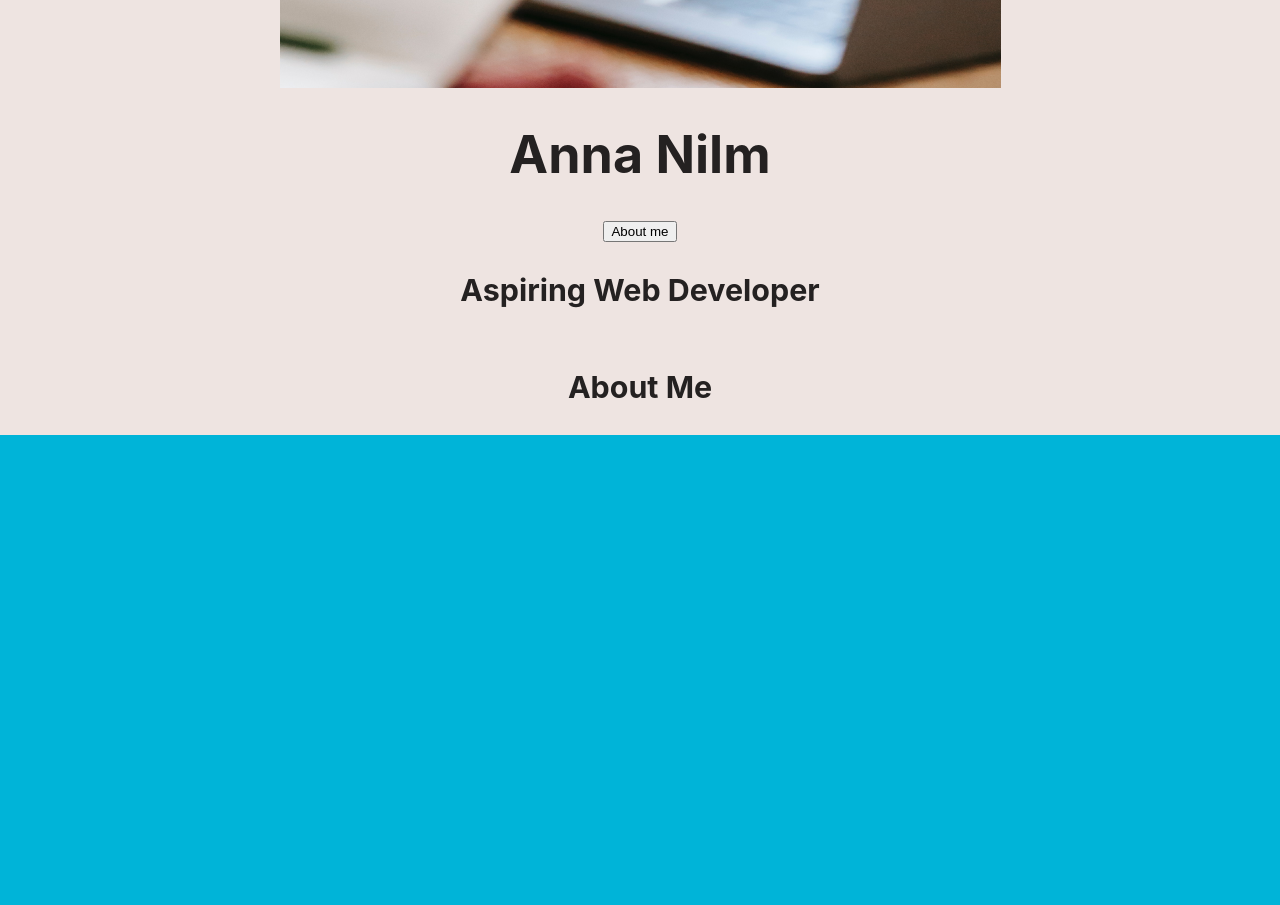
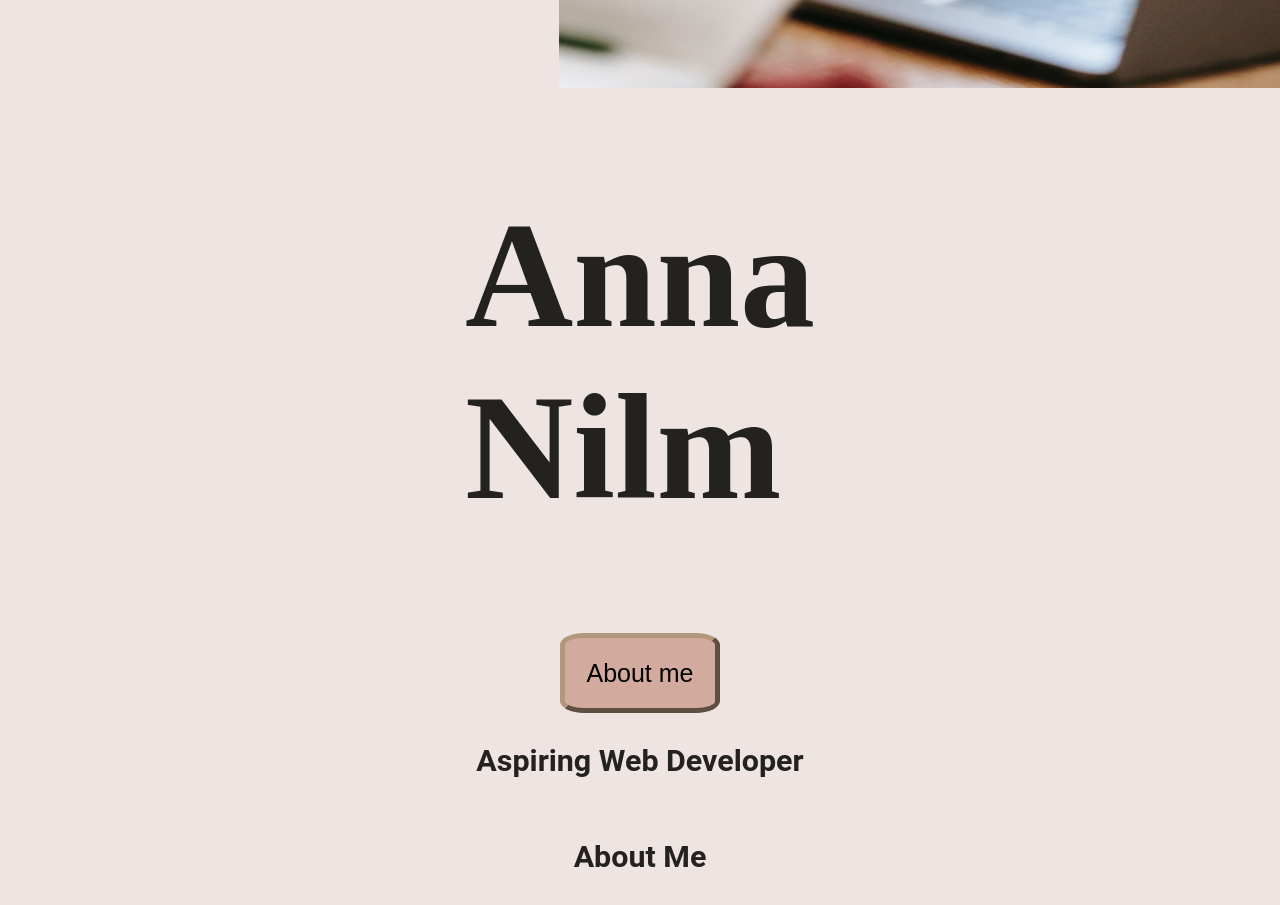
Before and after one commit to Lindris/portfolio-teama, a React (Create React App) app in the folder portfolio-teama/: page / in a window 1280 px wide. Shown: the part 1000-1905 px from the top of the page. Before the commit the page ends 1435 px from the top, so only its background shows below. Built offline with nearby package versions, Linux system fonts and the light colour scheme.

Commit message:
button hover and image right top

```diff
--- a/portfolio-teama/src/App.css
+++ b/portfolio-teama/src/App.css
@@ -1,16 +1,42 @@
-.App {
+/* .App {
   text-align: center;
 }
 
 .App-logo {
   height: 40vmin;
   pointer-events: none;
+} */
+
+/* @fontface {
+  font-family:Roboto;
+  src: url("https://fonts.googleapis.com/css2?family=Roboto:wght@300&display=swap")
+} */
+
+/* @fontface {
+  font-family: Unbounded;
+  src: url("https://fonts.googleapis.com/css2?family=Roboto:wght@300&family=Unbounded&display=swap")
+} */
+
+
+/* @fontface {
+  font-family: Unbounded;
+  src: url("https://fonts.googleapis.com/css2?family=League+Spartan:wght@500&family=Roboto:wght@300&family=Unbounded&display=swap")
+} */
+
+
+@fontface {
+  font-family: Mali;
+  src: url("https://fonts.googleapis.com/css2?family=League+Spartan:@300&family=Unboundedwght@500&family=Mali:wght@500;600&family=Roboto:wght&display=swap")
 }
 
 @media (prefers-reduced-motion: no-preference) {
   .App-logo {
     animation: App-logo-spin infinite 20s linear;
   }
+}
+
+body {
+  font-family: 'Roboto', sans-serif;
 }
 
 .App-header {
@@ -37,8 +63,38 @@
   }
 }
 
+h1 {
+  font-family: 'Roboto', sans-serif;
 
-.Button:hover {
-background-color: green;
+  /* font-family: 'Unbounded', cursive; */
+
+  /* font-family: 'League Spartan', sans-serif; */
+  font-family: 'Mali', cursive;
+  font-size: 150px;
+}
+.about {
+  background-color: #D3AB9E;
+  height: 80px;
+  width: 160px;
+  border-radius: 15%;
+  border-width: 5px;
+  border-color: #B2967D;
+font-size: 25px;
+font-family:'Roboto' sans-serif;
+font-stretch: 12px;
+font-weight: 500;
+
+}
+
+.about:hover {
+background-color: #c3e4e4;
 color: black;
+text-decoration: underline;
 }
+
+img {
+ margin-right: 0;
+ margin-left: auto;
+
+ /* display:block; */
+}
--- a/portfolio-teama/src/App.js
+++ b/portfolio-teama/src/App.js
@@ -8,11 +8,10 @@ function App() {
     <div className="App">
       <header className="App-header">
       <img src='girl.png' className='girl' alt='girl'></img>
-        <h1>Anna Nilm</h1>
-        <button>About me</button>
+        <h1>Anna <br></br> Nilm</h1>
+        <button className="about">About me</button>
         <h3>Aspiring Web Developer</h3>
         <h3>About Me </h3>
-
       </header>
     </div>
   );
--- a/portfolio-teama/src/Button.js
+++ b/portfolio-teama/src/Button.js
@@ -4,7 +4,7 @@ import './Button.css';
 
 const Button = ({ message = ''}) => {
  return (
-  <button className = 'button' type='button'>
+  <button className='button' type='button'>
   {message}
   </button>
  );
```
Also changed, not shown: portfolio-teama/src/Button.css (+6 -2 lines).
